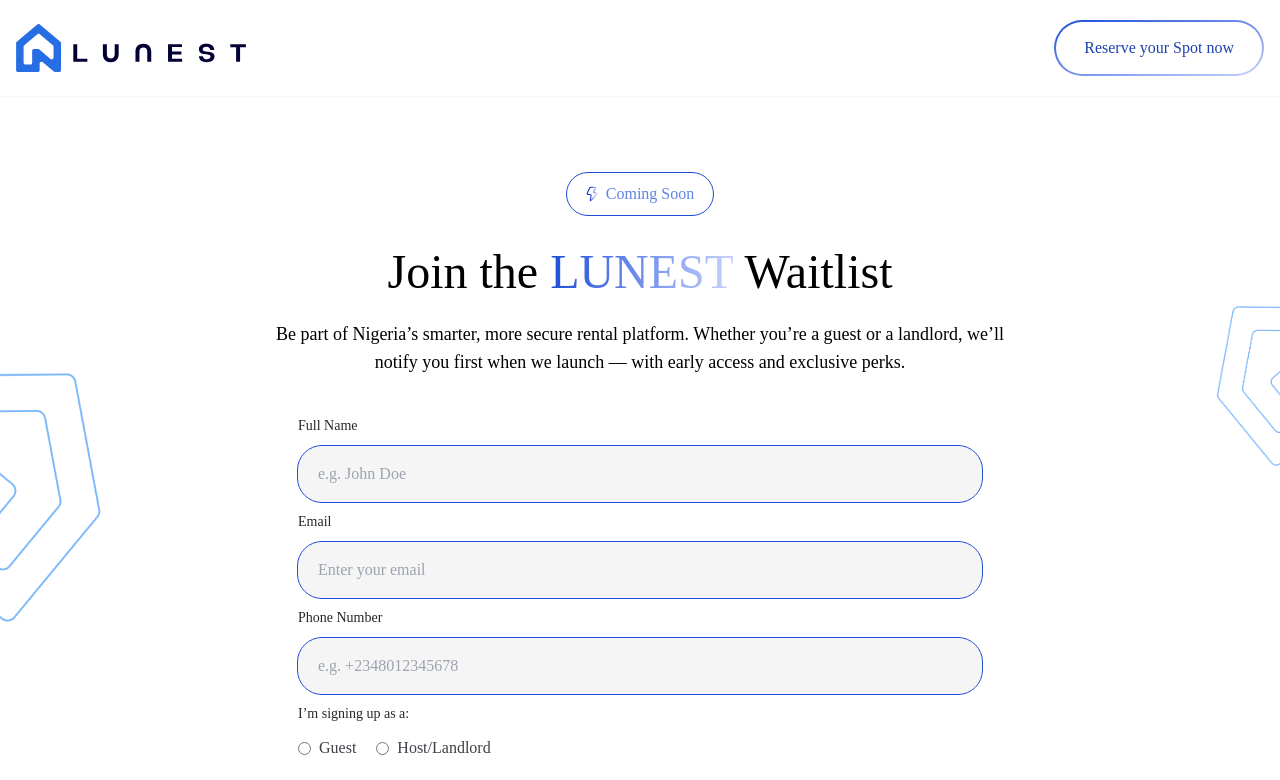
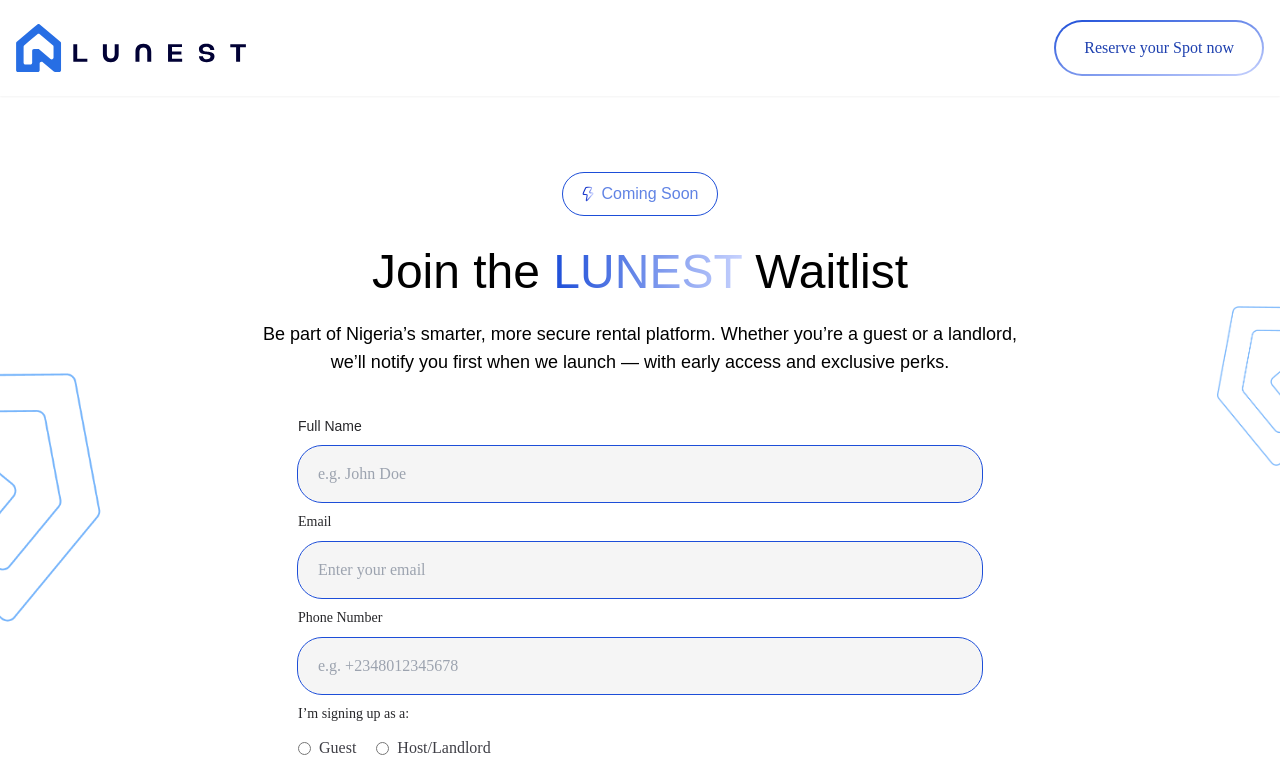
Before and after one commit to samakintayo/Lunest-waitlist, a React (Vite) app in the folder lunest-waitlist/: page /waitlist in a window 1280 px wide. Shown: the top 780 px of the page. Built offline with nearby package versions, Linux system fonts and the light colour scheme; a web font is replaced by a local one.

Commit message:
font fix

```diff
--- a/lunest-waitlist/src/App.css
+++ b/lunest-waitlist/src/App.css
@@ -27,29 +27,21 @@
 @font-face {
   font-family: 'aeonik';
   src: url('/fonts/Aeonik_Pro Regular.ttf') format('truetype');
-  font-weight: 400;
+  font-weight: 500;
   font-style: normal;
 }
 
 @font-face {
   font-family: 'aeonik';
-  src: url('/fonts/Aeonik_Pro_Medium.ttf') format('truetype');
+  src: url('/fonts/Aeonik Pro Medium.ttf') format('truetype');
   font-weight: 700;
   font-style: medium;
 }
 
-@font-face {
-  font-family: 'Aeonik Pro';
-  src: url('/fonts/Aeonik_Pro_Bold.ttf') format('truetype');
-  font-weight: 700;
-  font-style: normal;
-}
-
-
 
 @font-face {
-  font-family: 'Aeonik Pro';
+  font-family: 'aeonik';
   src: url('/fonts/Aeonik Pro_BoldItalic.ttf') format('truetype');
-  font-weight: 700;
+  font-weight: 800;
   font-style: italic;
 }
--- a/lunest-waitlist/src/components/NewHero.jsx
+++ b/lunest-waitlist/src/components/NewHero.jsx
@@ -31,7 +31,7 @@
 
         {/* Main Text */}
         <div className="max-w-5xl text-center mb-6">
-          <h1 className="text-4xl md:text-6xl font-medium font-['aeonik']">
+          <h1 className="text-4xl md:text-6xl font-medium font-aeonik">
             The Future of{" "}
             <span className="text-transparent bg-clip-text bg-gradient-to-r from-blue-700 to-indigo-200">
               Smarter Home Rentals
@@ -50,7 +50,7 @@
           href="/waitlist"
           className="px-7 py-3.5 bg-blue-700 rounded-[30px] inline-flex justify-center items-center gap-3.5 mb-4"
         >
-          <span className="text-white text-xl font-medium font-['aeonik']">
+          <span className="text-white text-xl font-medium font-aeonik">
             Join the Waitlist
           </span>
           <div className="w-4 h-4 relative">
--- a/lunest-waitlist/src/index.css
+++ b/lunest-waitlist/src/index.css
@@ -5,3 +5,10 @@
 body {
    @apply font-aeonik;
 }
+
+@font-face {
+  font-family: 'aeonik';
+  src: url('/fonts/Aeonik Pro Medium.ttf') format('truetype');
+  font-weight: 700;
+  font-style: medium;
+}
--- a/lunest-waitlist/src/pages/Waitlistform.jsx
+++ b/lunest-waitlist/src/pages/Waitlistform.jsx
@@ -105,14 +105,14 @@
           {/* Coming Soon Badge */}
           <div className="inline-flex items-center gap-2 px-5 py-2.5 rounded-[30px] outline outline-1 outline-offset-[-1px] outline-blue-700 mb-8">
             <img className="w-3 h-4" src="/assets/lunest-zap.svg" alt="" />
-            <span className="text-blue-700/70 text-base font-medium font-['aeonik']">
+            <span className="text-blue-700/70 text-base font-medium font-aeonik">
               Coming Soon
             </span>
           </div>
 
           {/* Main Text */}
           <div className="max-w-6xl text-center mb-6">
-            <h1 className="text-4xl lg:text-5xl font-medium font-['aeonik']">
+            <h1 className="text-4xl lg:text-5xl font-medium font-aeonik">
               Join the{" "}
               <span className="text-transparent bg-clip-text bg-gradient-to-r from-blue-700 to-indigo-200">
                 LUNEST
@@ -120,7 +120,7 @@
               Waitlist
             </h1>
           </div>
-          <p className="self-center w-[85%] text-center lg:text-lg text-sm mb-10 leading-1 font-['aeonik']">
+          <p className="self-center w-[85%] text-center lg:text-lg text-sm mb-10 leading-1 font-aeonik">
             Be part of Nigeria’s smarter, more secure rental platform. Whether
             you’re a guest or a landlord, we’ll notify you first when we launch
             — with early access and exclusive perks.
@@ -131,12 +131,12 @@
             {/* Form Fields */}
             <form
               onSubmit={handleSubmit}
-              className="w-full lg:w-[700px] flex flex-col gap-[10px] px-2 font-['aeonik']"
+              className="w-full lg:w-[700px] flex flex-col gap-[10px] px-2 font-aeonik"
             >
               {/* Full Name */}
               <label
                 htmlFor="fullName"
-                className="text-zinc-800 text-sm font-medium font-['aeonik']"
+                className="text-zinc-800 text-sm font-medium font-aeonik"
               >
                 Full Name
               </label>
@@ -274,7 +274,7 @@
                   type="submit"
                   className="px-8 py-3 rounded-[30px] outline-[1px] outline-offset-[-3px] bg-white inline-flex justify-center items-center gap-3.5"
                 >
-                  <span className="text-reserveBtn text-xl font-medium font-['aeonik']">
+                  <span className="text-reserveBtn text-xl font-medium font-aeonik">
                     Reserve my Spot
                   </span>
 
```
Also changed, not shown: lunest-waitlist/public/fonts/Aeonik Pro Medium.ttf (added).
